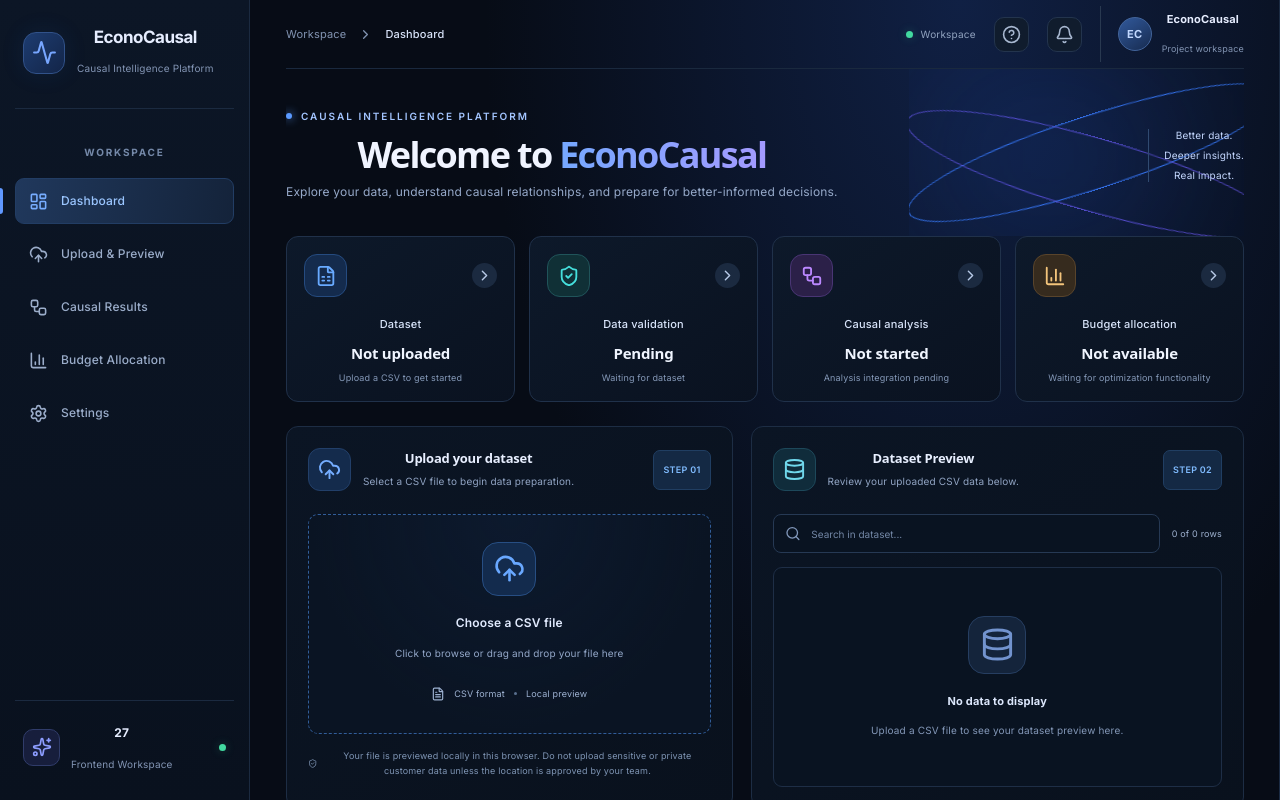
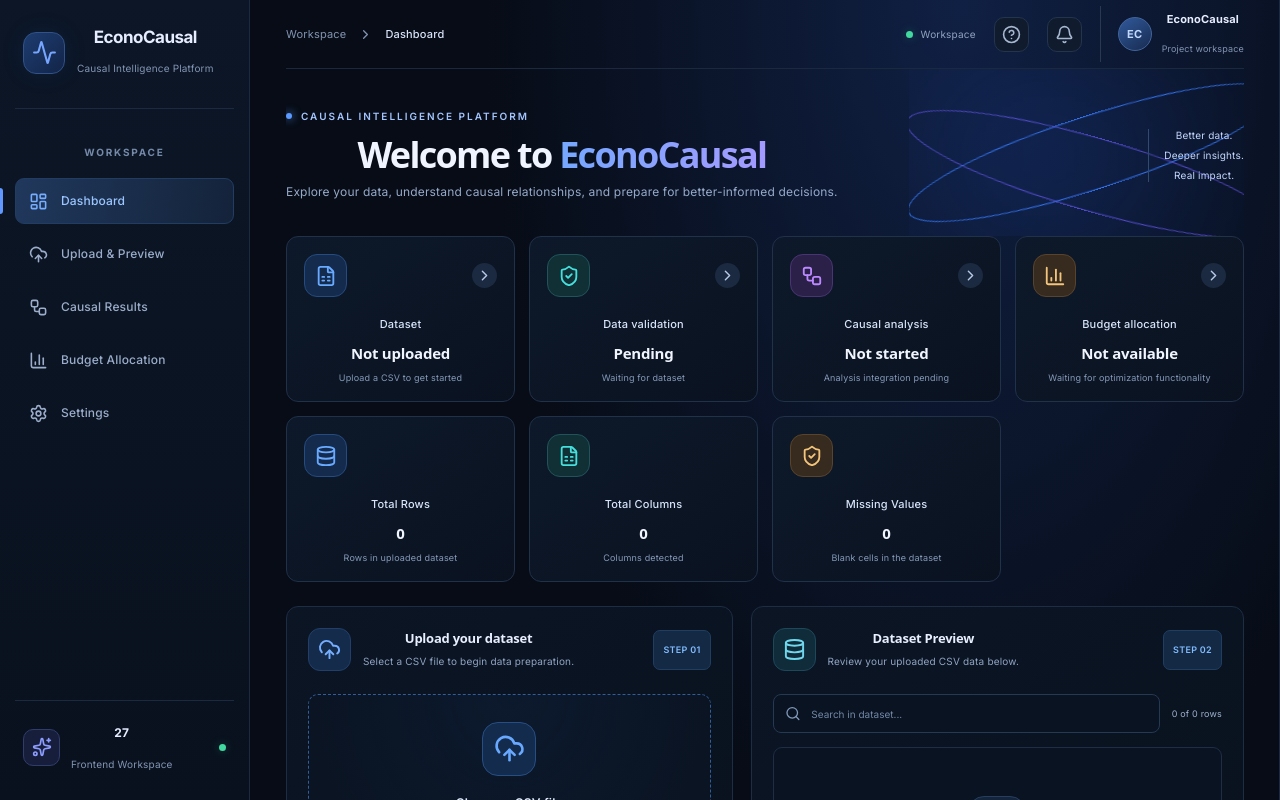
Before and after one commit to kanishka-80/EconoCausal, a React app in the folder frontend/: page / in a window 1280 px wide. Shown: the top 800 px of the page. Built offline with nearby package versions, Linux system fonts and the light colour scheme; the HTML template or start-up script is replaced by a standard one.

Commit message:
feat(frontend): add dataset statistics and validation

```diff
--- a/frontend/src/App.jsx
+++ b/frontend/src/App.jsx
@@ -54,12 +54,20 @@ function App() {
 
     setError('')
     setIsLoading(true)
+    setFileName('')
+    setHeaders([])
+    setRows([])
+    setSearch('')
+
     const reader = new FileReader()
 
     reader.onload = (event) => {
       try {
         const content = String(event.target.result || '')
-        const lines = content.split(/\r?\n/).filter(line => line.trim())
+        const lines = content
+          .replace(/^\uFEFF/, '')
+          .split(/\r?\n/)
+          .filter(line => line.trim())
 
         if (lines.length < 2) {
           setError('This file is empty or has no data rows.')
@@ -67,21 +75,23 @@ function App() {
         }
 
         const columns = parseCSVLine(lines[0])
+
+        if (!columns.length || columns.every(column => !column)) {
+          setError('The CSV file must contain column headers.')
+          return
+        }
+
         const data = lines.slice(1).map(parseCSVLine)
 
         setFileName(file.name)
         setHeaders(columns)
         setRows(data)
-        setSearch('')
-
       } catch {
         setError('Unable to read this CSV file.')
       } finally {
         setIsLoading(false)
       }
     }
-
-
 
     reader.onerror = () => {
       setError('Unable to read this file.')
@@ -97,7 +107,22 @@ reader.onerror = () => {
     setRows([])
     setSearch('')
     setError('')
+    setIsLoading(false)
   }
+
+  const missingValues = rows.reduce((total, row) => {
+    return total + headers.reduce((count, _, index) => {
+      const value = String(row[index] ?? '').trim()
+      return count + (value === '' ? 1 : 0)
+    }, 0)
+  }, 0)
+
+  const totalRows = rows.length
+  const totalColumns = headers.length
+
+  const isSyntheticDataset =
+    fileName.toLowerCase().includes('synthetic') ||
+    fileName.toLowerCase().includes('demo')
 
   const filteredRows = rows.filter(row =>
     row.some(cell =>
@@ -220,6 +245,7 @@ reader.onerror = () => {
           </div>
         </section>
 
+        {/* Existing dashboard cards */}
         <section className="stats-grid">
           <article className="stat-card blue">
             <div className="stat-top">
@@ -280,6 +306,40 @@ reader.onerror = () => {
             <h2>Not available</h2>
             <small>Waiting for optimization functionality</small>
           </article>
+
+          {/* Day 4: Dataset summary cards */}
+          <article className="stat-card blue">
+            <div className="stat-top">
+              <span className="stat-icon">
+                <Database size={22} />
+              </span>
+            </div>
+            <p>Total Rows</p>
+            <h2>{totalRows.toLocaleString()}</h2>
+            <small>Rows in uploaded dataset</small>
+          </article>
+
+          <article className="stat-card cyan">
+            <div className="stat-top">
+              <span className="stat-icon">
+                <FileSpreadsheet size={22} />
+              </span>
+            </div>
+            <p>Total Columns</p>
+            <h2>{totalColumns}</h2>
+            <small>Columns detected</small>
+          </article>
+
+          <article className="stat-card amber">
+            <div className="stat-top">
+              <span className="stat-icon">
+                <ShieldCheck size={22} />
+              </span>
+            </div>
+            <p>Missing Values</p>
+            <h2>{missingValues.toLocaleString()}</h2>
+            <small>Blank cells in the dataset</small>
+          </article>
         </section>
 
         <section className="work-grid" id="upload">
@@ -311,7 +371,10 @@ reader.onerror = () => {
               <input
                 type="file"
                 accept=".csv,text/csv"
-                onChange={event => processFile(event.target.files[0])}
+                onChange={event => {
+                  processFile(event.target.files[0])
+                  event.target.value = ''
+                }}
               />
 
               <span className="drop-icon">
@@ -331,7 +394,11 @@ reader.onerror = () => {
                 <CheckCircle2 size={18} />
                 <span>
                   <strong>{fileName}</strong>
-                  <small>Ready for preview</small>
+                  <small>
+                    {isSyntheticDataset
+                      ? 'Synthetic / demo dataset'
+                      : 'Dataset selected; source not verified'}
+                  </small>
                 </span>
                 <button
                   className="remove-file"
@@ -343,13 +410,19 @@ reader.onerror = () => {
               </div>
             )}
 
-            {error && <p className="error-message">{error}</p>}
-            {isLoading && <p>Reading your CSV file...</p>}
+            {error && (
+              <p className="error-message" role="alert">{error}</p>
+            )}
+
+            {isLoading && (
+              <p role="status">Reading your CSV file...</p>
+            )}
 
             <p className="privacy-note">
               <ShieldCheck size={15} />
-  Your file is previewed locally in this browser. Do not upload sensitive
-  or private customer data unless the location is approved by your team.
+              Your file is previewed locally in this browser. Do not upload
+              sensitive or private customer data unless the location is
+              approved by your team.
             </p>
           </article>
 
@@ -365,6 +438,14 @@ reader.onerror = () => {
               <span className="step-badge">STEP 02</span>
             </div>
 
+            {fileName && (
+              <p className="privacy-note">
+                {isSyntheticDataset
+                  ? 'Synthetic / demo data: use for interface and pipeline testing, not as verified real-world evidence.'
+                  : 'Dataset source has not been verified. Check its origin before interpreting analysis results.'}
+              </p>
+            )}
+
             <div className="table-toolbar">
               <div className="search-box">
                 <Search size={17} />
@@ -373,10 +454,12 @@ reader.onerror = () => {
                   placeholder="Search in dataset..."
                   value={search}
                   onChange={event => setSearch(event.target.value)}
+                  aria-label="Search in dataset"
                 />
               </div>
               <span className="row-count">
-                {filteredRows.length} of {rows.length} rows
+                {filteredRows.length.toLocaleString()} of{' '}
+                {rows.length.toLocaleString()} rows
               </span>
             </div>
 
@@ -398,7 +481,9 @@ reader.onerror = () => {
                       <tr key={index}>
                         <td className="row-number">{index + 1}</td>
                         {headers.map((_, colIndex) => (
-                          <td key={colIndex}>{row[colIndex] ?? ''}</td>
+                          <td key={colIndex}>
+                            {row[colIndex] ?? ''}
+                          </td>
                         ))}
                       </tr>
                     ))}
@@ -507,7 +592,9 @@ reader.onerror = () => {
 
         <footer className="footer">
           <span>© 2026 EconoCausal <i /> 27</span>
-          <span>Smart Automation <i /> Causal Intelligence <i /> Better Decisions</span>
+          <span>
+            Smart Automation <i /> Causal Intelligence <i /> Better Decisions
+          </span>
         </footer>
       </main>
     </div>
```
Lines whose indentation alone changed are shown as unchanged.
